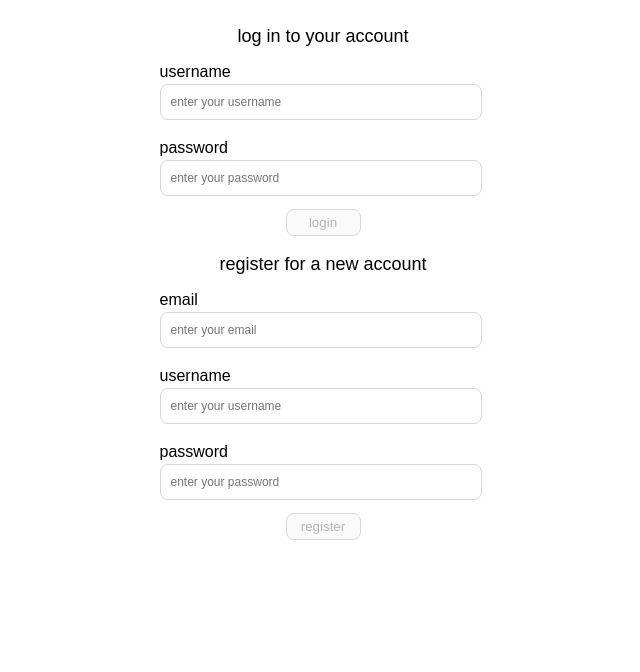
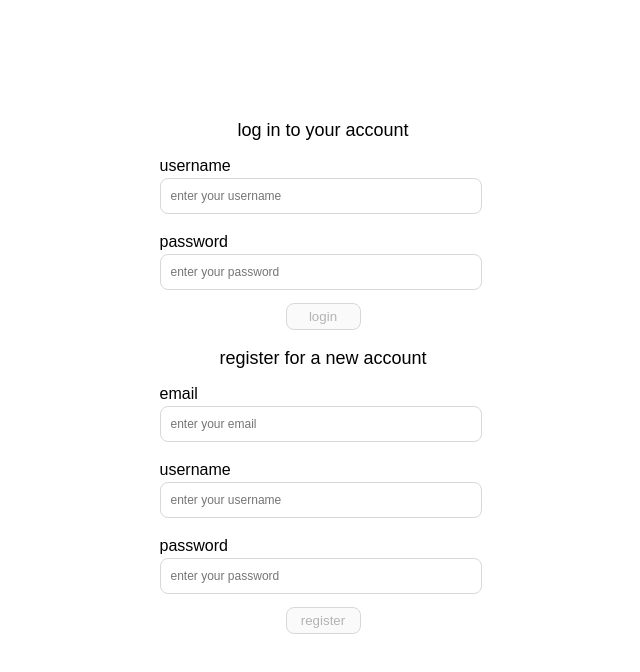
Before and after one commit to moodi-App/moodi, a React app: page /login in a window 1280 px wide. Shown: the top 672 px of the page, without its empty margins (317-957 px from the left). Built offline with nearby package versions, Linux system fonts and the light colour scheme; a web font is replaced by a local one.

Commit message:
center login page vertically

```diff
--- a/src/client/components/LoginPage.css
+++ b/src/client/components/LoginPage.css
@@ -2,4 +2,6 @@
   display: flex;
   flex-direction: column;
   align-items: center;
+  justify-content: center;
+  height: 90vh;
 }
--- a/src/client/styles.css
+++ b/src/client/styles.css
@@ -7,8 +7,8 @@
 body{
   font-family: 'Comic Sans', sans-serif;
 }
-
-/* div {
+/*
+div {
   border: 1px solid #00a4a4;
 } */
 
```
